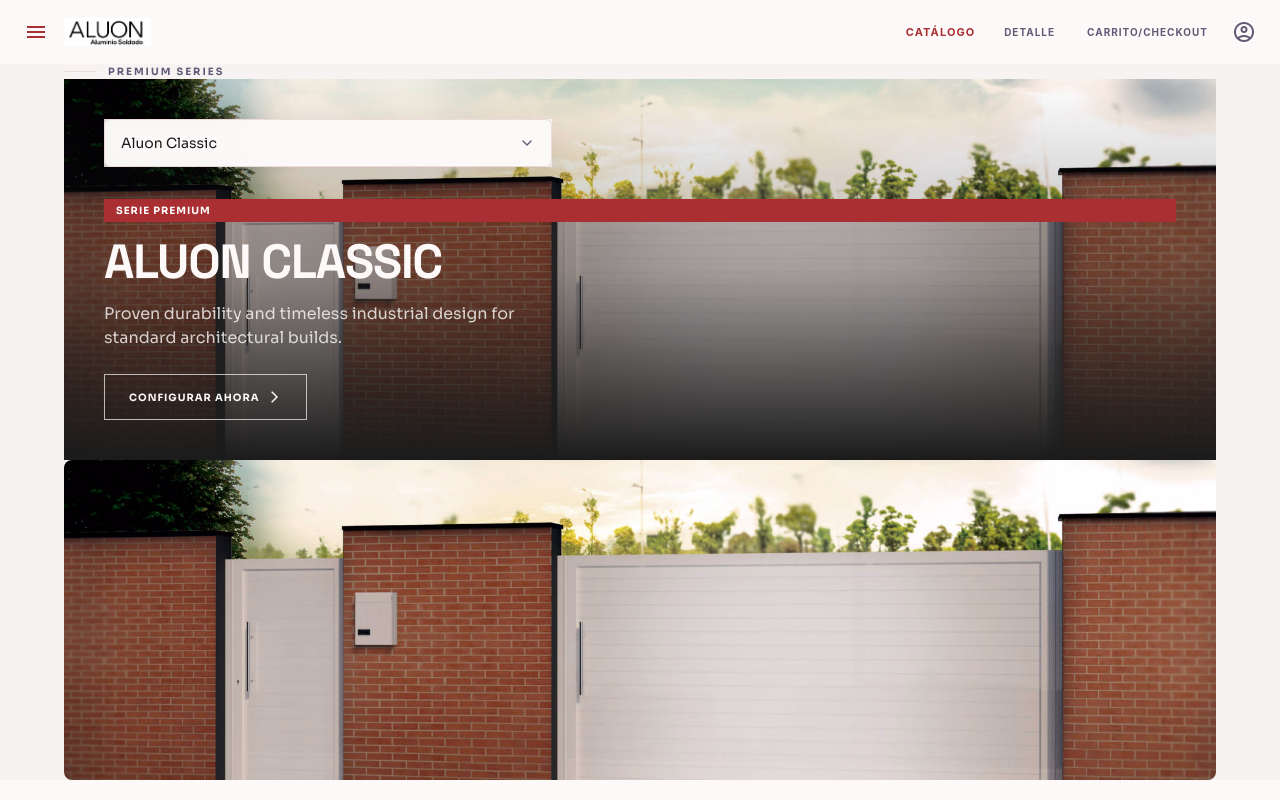
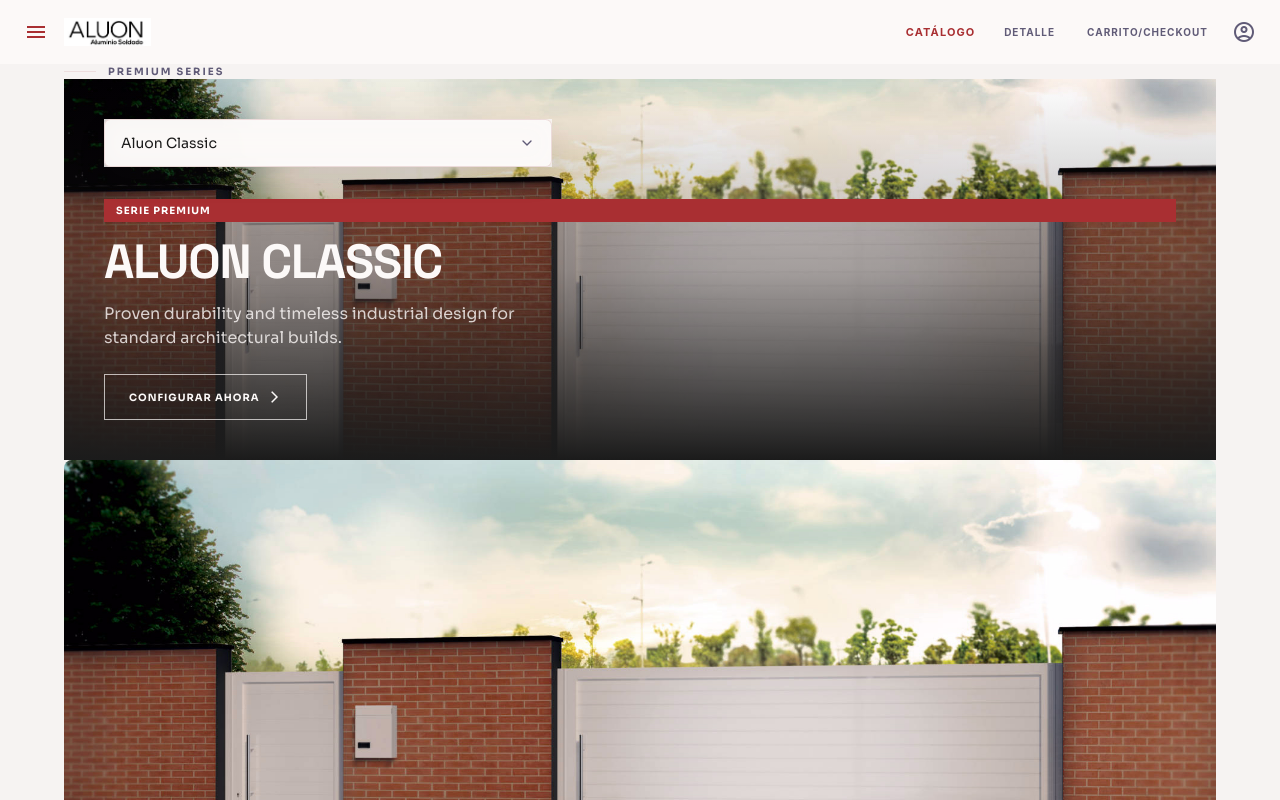
Before and after one commit to distribucionesfayosmoreno-sys/app_aluon, a React (Vite) app in the folder web/: page / in a window 1280 px wide. Shown: the top 800 px of the page. Built offline with nearby package versions, Linux system fonts and the light colour scheme.

Commit message:
refactor: Remove object fit and max height styling from catalog item panels.

```diff
--- a/web/src/pages/Catalog.tsx
+++ b/web/src/pages/Catalog.tsx
@@ -80,7 +80,7 @@
         <div className="bg-surface-container-low">
           <img
             alt={`${current.title} ficha`}
-            className="w-full rounded-[0.5rem] bg-surface/10 object-cover object-[center_40%] max-h-[320px]"
+            className="w-full rounded-[0.5rem] bg-surface/10"
             src={current.panel}
           />
         </div>
```
